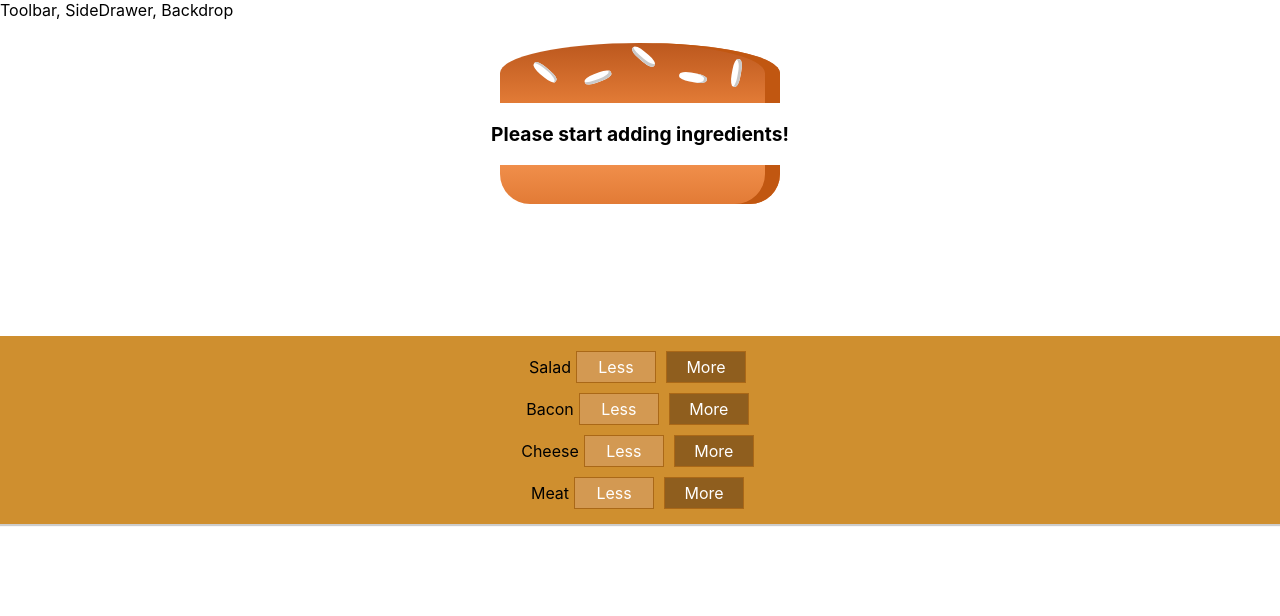
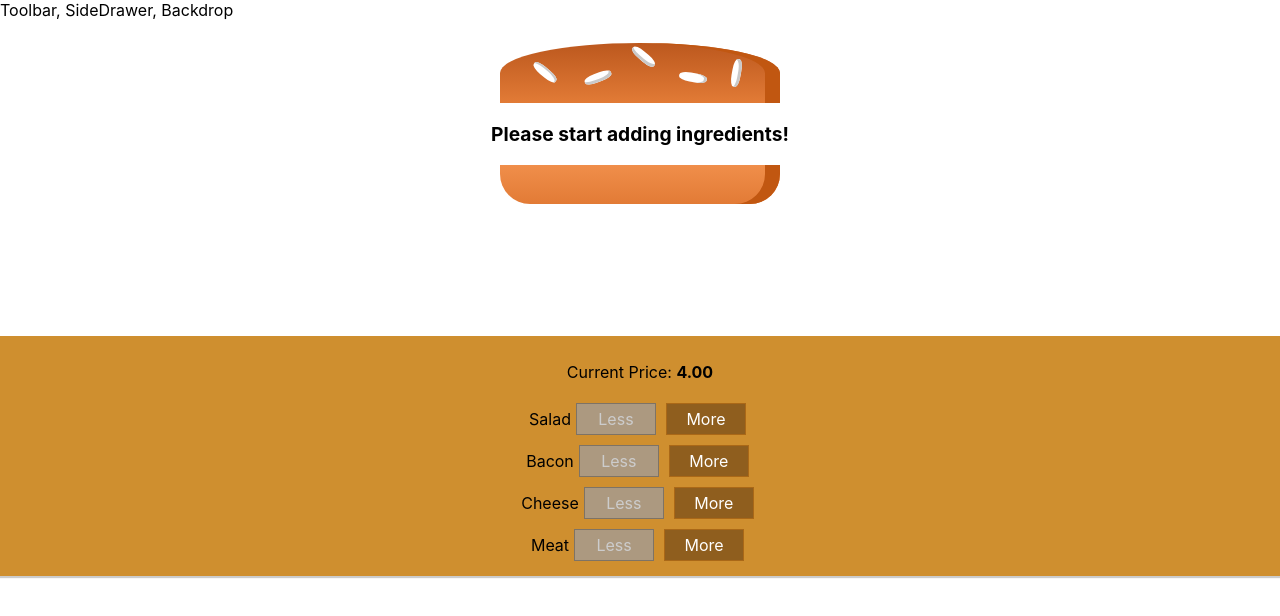
Before and after one commit to Carltesio/burger_builder, a React (Create React App) app: page / in a window 1280 px wide. Shown: the top 616 px of the page. Built offline with nearby package versions, Linux system fonts and the light colour scheme.

Commit message:
adding price and fixing decimals to 2 units

```diff
--- a/src/components/Burger/BuildControls/BuildControl/BuildControl.js
+++ b/src/components/Burger/BuildControls/BuildControl/BuildControl.js
@@ -5,8 +5,13 @@
 const buildControl = (props) => (
   <div className={classes.BuildControl}>
     <div className={classes.label}>{props.label}</div>
-    <button className={classes.Less} onClick={props.removed}>Less</button>
-    <button className={classes.More} onClick={props.added}>More</button>
+    <button
+    className={classes.Less}
+    onClick={props.removed}
+    disabled={props.disabled}>Less</button>
+    <button
+    className={classes.More}
+    onClick={props.added}>More</button>
   </div>
 )
 
--- a/src/components/Burger/BuildControls/BuildControls.js
+++ b/src/components/Burger/BuildControls/BuildControls.js
@@ -12,6 +12,7 @@
 
 const buildControls = (props) => (
   <div className={classes.BuildControls}>
+    <p>Current Price: <strong>{props.price.toFixed(2)}</strong></p>
     {controls.map(crtl => (
       <BuildControl
         key={crtl.label}
--- a/src/containers/BurgerBuilder/BurgerBuilder.js
+++ b/src/containers/BurgerBuilder/BurgerBuilder.js
@@ -67,7 +67,8 @@
       <BuildControls
       ingredientAdded = {this.addIngredientHandler}
       ingredientRemoved={this.removeIngredientHandler}
-      disabled={disabledInfo} />
+      disabled={disabledInfo}
+      price={this.state.totalPrice}/>
     </Aux>
   )
 }
```
